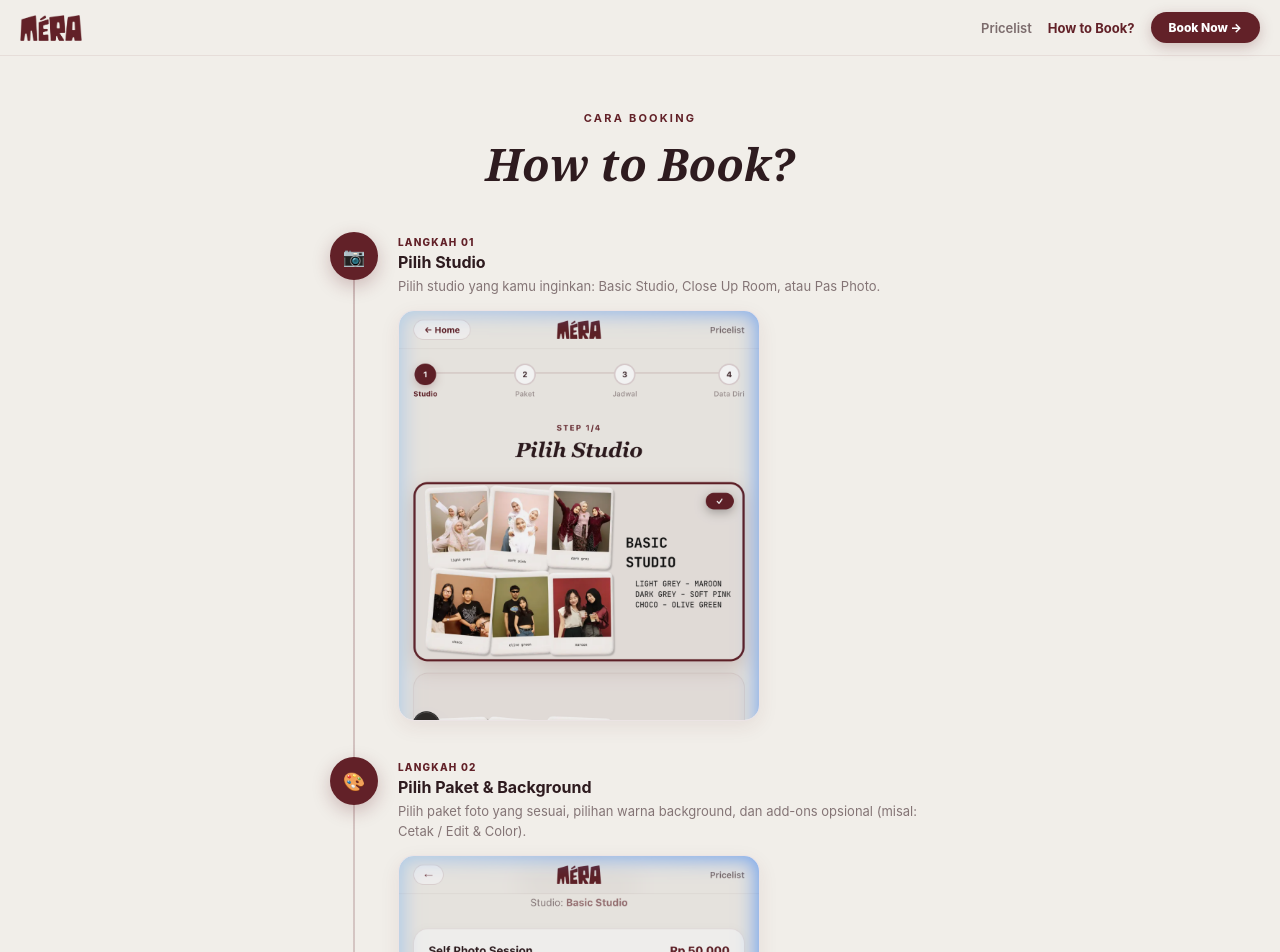
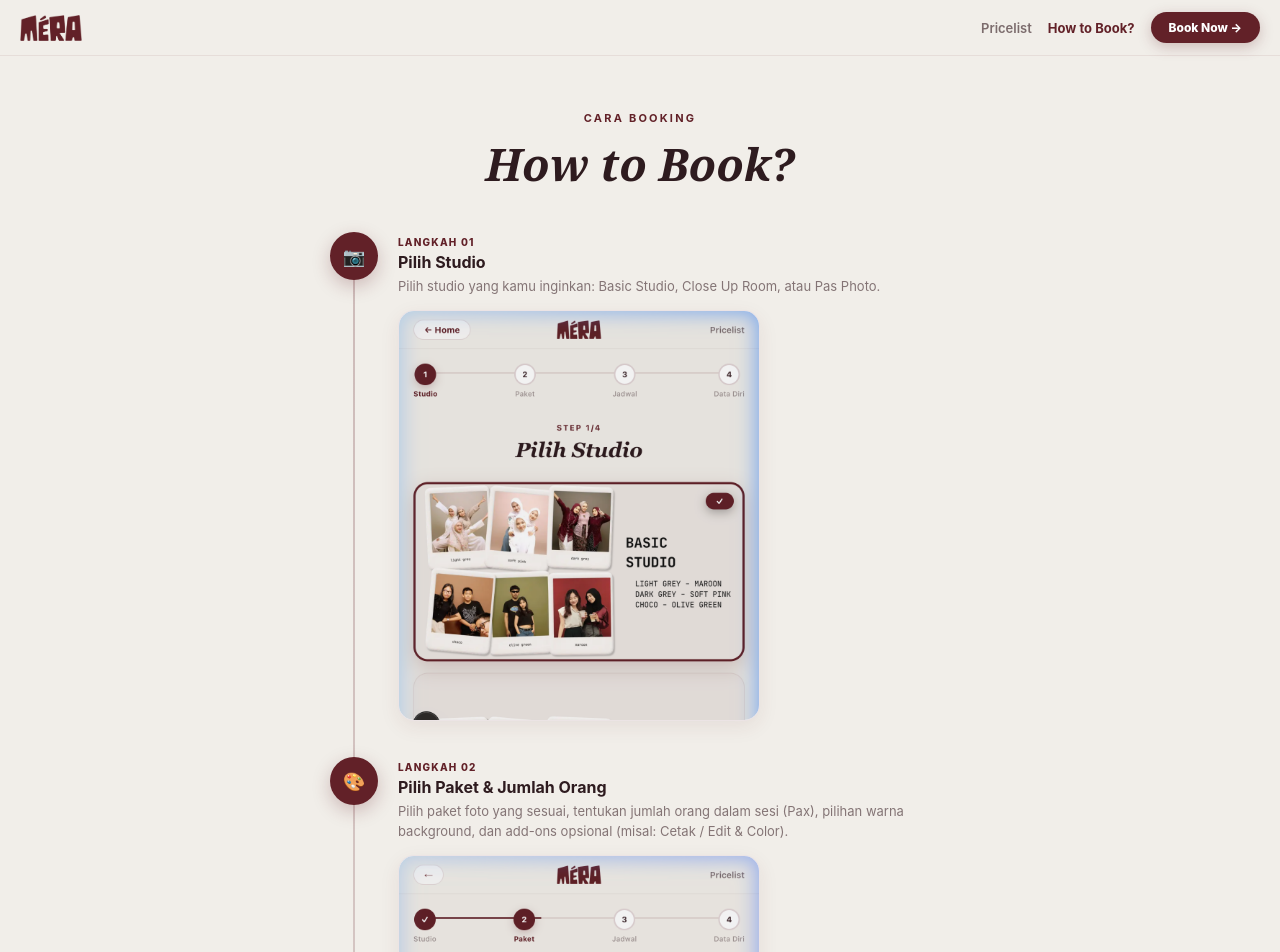
Before and after one commit to meraselfstudio/mera-os, a Next.js app in the folder apps/customer-portal/: page /cara-booking in a window 1280 px wide. Shown: the top 952 px of the page. Built offline with nearby package versions, Linux system fonts and the light colour scheme.

Commit message:
docs(how-to-book): update Step 2 description and screenshot to include Jumlah Orang (Pax) counter

```diff
--- a/apps/customer-portal/src/app/cara-booking/page.tsx
+++ b/apps/customer-portal/src/app/cara-booking/page.tsx
@@ -25,8 +25,8 @@ const STEPS = [
     {
         number: '02',
         emoji: '🎨',
-        title: 'Pilih Paket & Background',
-        desc: 'Pilih paket foto yang sesuai, pilihan warna background, dan add-ons opsional (misal: Cetak / Edit & Color).',
+        title: 'Pilih Paket & Jumlah Orang',
+        desc: 'Pilih paket foto yang sesuai, tentukan jumlah orang dalam sesi (Pax), pilihan warna background, dan add-ons opsional (misal: Cetak / Edit & Color).',
         img: '/how-to-book-steps/step2.png',
     },
     {
```
Also changed, not shown: apps/customer-portal/public/how-to-book-steps/step2.png.
